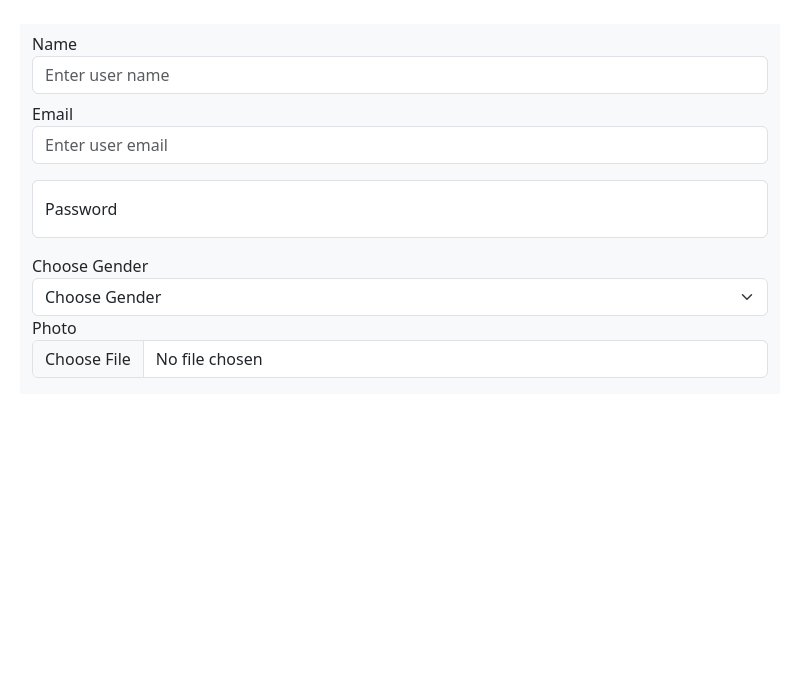
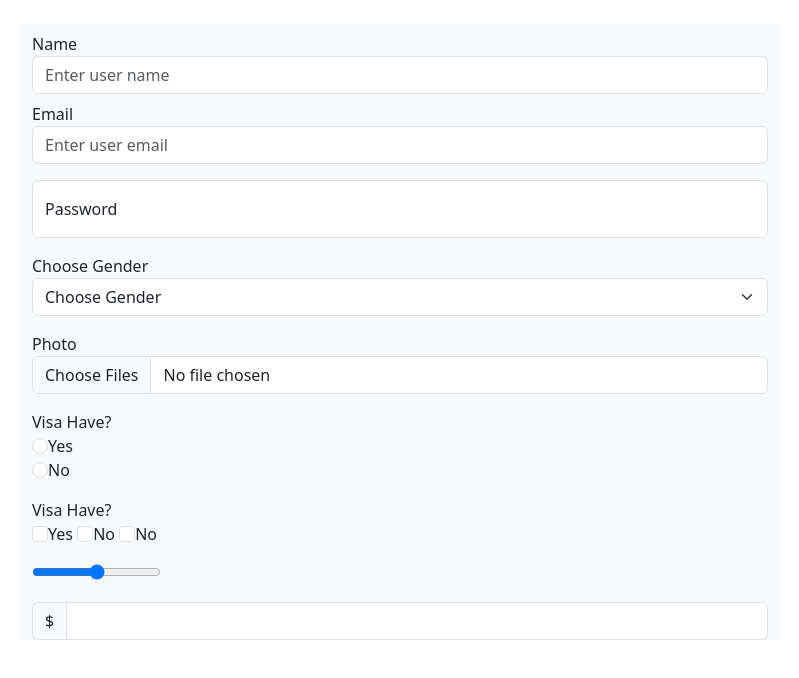
Before and after one commit to Aung-Myint/bootstrap, a plain HTML site: page 09_Form.html in a window 1280 px wide. Shown: the whole page, without its empty margins (50-849 px from the left). Drawn offline with nearby package versions, Linux system fonts and the light colour scheme.

Commit message:
bootstrap form-2 testing

```diff
--- a/09_Form.html
+++ b/09_Form.html
@@ -34,9 +34,29 @@
                         <option value="">Female</option>
                     </select>
                 </div>
-                <div class="mb-3">
+                <div class="mt-3">
                     <label for="">Photo</label>
-                    <input type="file" name="" id="" class="form-control ">
+                    <input type="file" name="" id="" class="form-control " multiple>
+                </div>
+                <div class="mt-3 form-check-inline">
+                    <label for="">Visa Have?</label><br>
+                    <input type="radio" name="visa" id="" class="form-check-input"><label for="">Yes</label><br>
+                    <input type="radio" name="visa" id="" class="form-check-input"><label for="">No</label>
+                </div>
+                <br>
+                <div class="mt-3 form-check-inline">
+                    <label for="">Visa Have?</label><br>
+                    <input type="checkbox" name="visa" id="" class="form-check-input"><label for="">Yes</label>
+                    <input type="checkbox" name="visa" id="" class="form-check-input"><label for="">No</label>
+                    <input type="checkbox" name="visa" id="" class="form-check-input"><label for="">No</label>
+
+                </div>
+                <div class="mt-3">
+                    <input type="range" name="" id="" min="0" max="100" step="10">
+                </div>
+                <div class="mt-3 input-group">
+                    <span class="input-group-text" for="dollar_sign">$</span>
+                    <input type="text" name="dollar_sign" id="dollar_sign" class="form-control">
                 </div>
             </div>
             <div class="col"></div>
```
